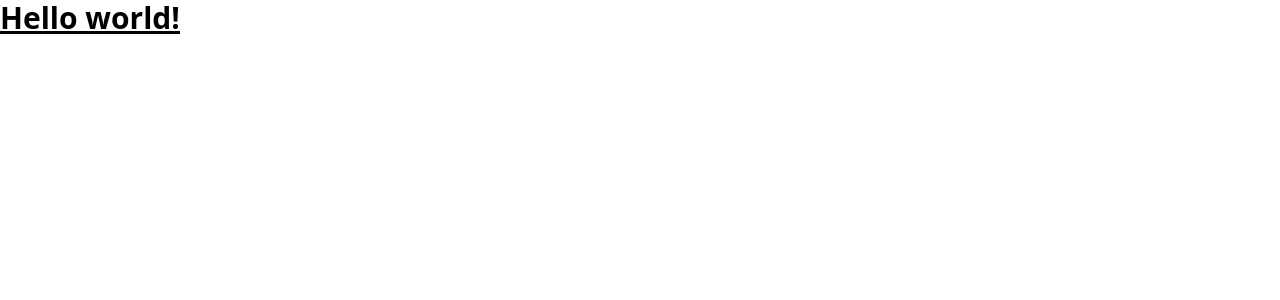
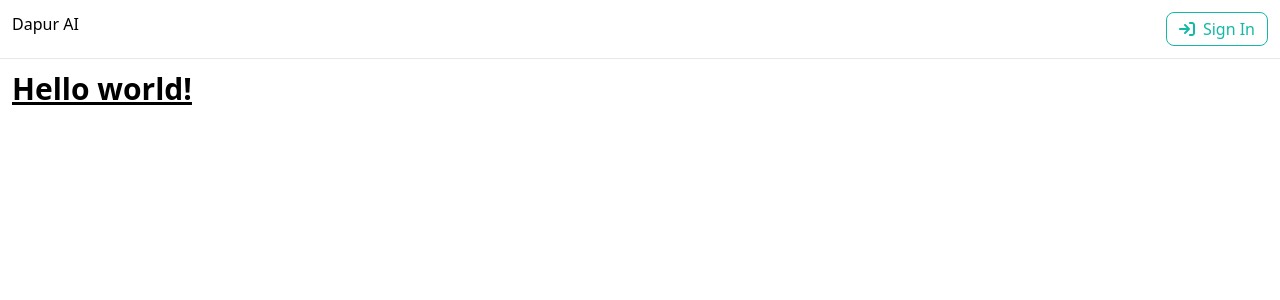
Before and after one commit to rulkimi/dapur-ai, a Vue app in the folder client/: page / in a window 1280 px wide. Shown: the top 300 px of the page. Built offline with nearby package versions, Linux system fonts and the light colour scheme.

Commit message:
add fontawesome, header, and button

```diff
--- a/client/package.json
+++ b/client/package.json
@@ -9,6 +9,9 @@
     "preview": "vite preview"
   },
   "dependencies": {
+    "@fortawesome/fontawesome-svg-core": "^6.7.2",
+    "@fortawesome/free-solid-svg-icons": "^6.7.2",
+    "@fortawesome/vue-fontawesome": "^3.0.8",
     "vue": "^3.5.13"
   },
   "devDependencies": {
--- a/client/src/App.vue
+++ b/client/src/App.vue
@@ -1,5 +1,11 @@
+<script setup lang="ts">
+import BaseLayout from './layouts/base-layout.vue';
+</script>
+
 <template>
-  <h1 class="text-3xl font-bold underline">
-    Hello world!
-  </h1>
+  <BaseLayout>
+    <h1 class="text-3xl font-bold underline">
+      Hello world!
+    </h1>
+  </BaseLayout>
 </template>
--- /dev/null
+++ b/client/src/components/app-header.vue
@@ -0,0 +1,15 @@
+<script setup lang="ts">
+import Button from './button.vue';
+</script>
+
+<template>
+  <header class="border-b">
+    <div class="max-w-7xl mx-auto p-3 flex justify-between">
+      <div>Dapur AI</div>
+      <Button variant="primary-outline">
+        <font-awesome-icon :icon="['fas', 'arrow-right-to-bracket']" />
+        <span>Sign In</span>
+      </Button>
+    </div>
+  </header>
+</template>
--- /dev/null
+++ b/client/src/components/button.vue
@@ -0,0 +1,19 @@
+<script setup lang="ts">
+defineProps<{
+  variant?: 'primary' | 'primary-outline';
+}>();
+
+const buttonClasses = {
+  'primary': 'bg-gradient-to-b from-teal-500 to-teal-600 hover:from-teal-600 hover:to-teal-700 text-white',
+  'primary-outline': 'border border-teal-500 text-teal-500 hover:bg-teal-500 hover:text-white'
+};
+</script>
+
+<template>
+  <button
+    class="flex items-center gap-2 px-3 py-1 rounded-lg transition-colors duration-300"
+    :class="buttonClasses[variant ? variant : 'primary']"
+  >
+    <slot></slot>
+  </button>
+</template>
--- /dev/null
+++ b/client/src/layouts/base-layout.vue
@@ -0,0 +1,10 @@
+<script setup lang="ts">
+import AppHeader from '../components/app-header.vue';
+</script>
+
+<template>
+  <AppHeader />
+  <div class="max-w-7xl mx-auto p-3">
+    <slot></slot>
+  </div>
+</template>
--- a/client/src/main.ts
+++ b/client/src/main.ts
@@ -1,5 +1,9 @@
 import { createApp } from 'vue'
 import './style.css'
 import App from './App.vue'
+import FontAwesomeIcon from './plugins/fontawesomeicons'
 
-createApp(App).mount('#app')
+const app = createApp(App)
+
+app.component('font-awesome-icon', FontAwesomeIcon)
+app.mount('#app')
--- /dev/null
+++ b/client/src/plugins/fontawesomeicons.ts
@@ -0,0 +1,19 @@
+/* import the fontawesome core */
+import { library } from '@fortawesome/fontawesome-svg-core'
+
+/* import font awesome icon component */
+import { FontAwesomeIcon } from '@fortawesome/vue-fontawesome'
+
+/* import specific icons */
+import {
+  faArrowRightFromBracket,
+  faArrowRightToBracket
+} from '@fortawesome/free-solid-svg-icons'
+
+/* add icons to the library */
+library.add(
+  faArrowRightFromBracket,
+  faArrowRightToBracket
+)
+
+export default FontAwesomeIcon;
```
Also changed, not shown: 1 other file (tests, documents, lock files or other folders).
